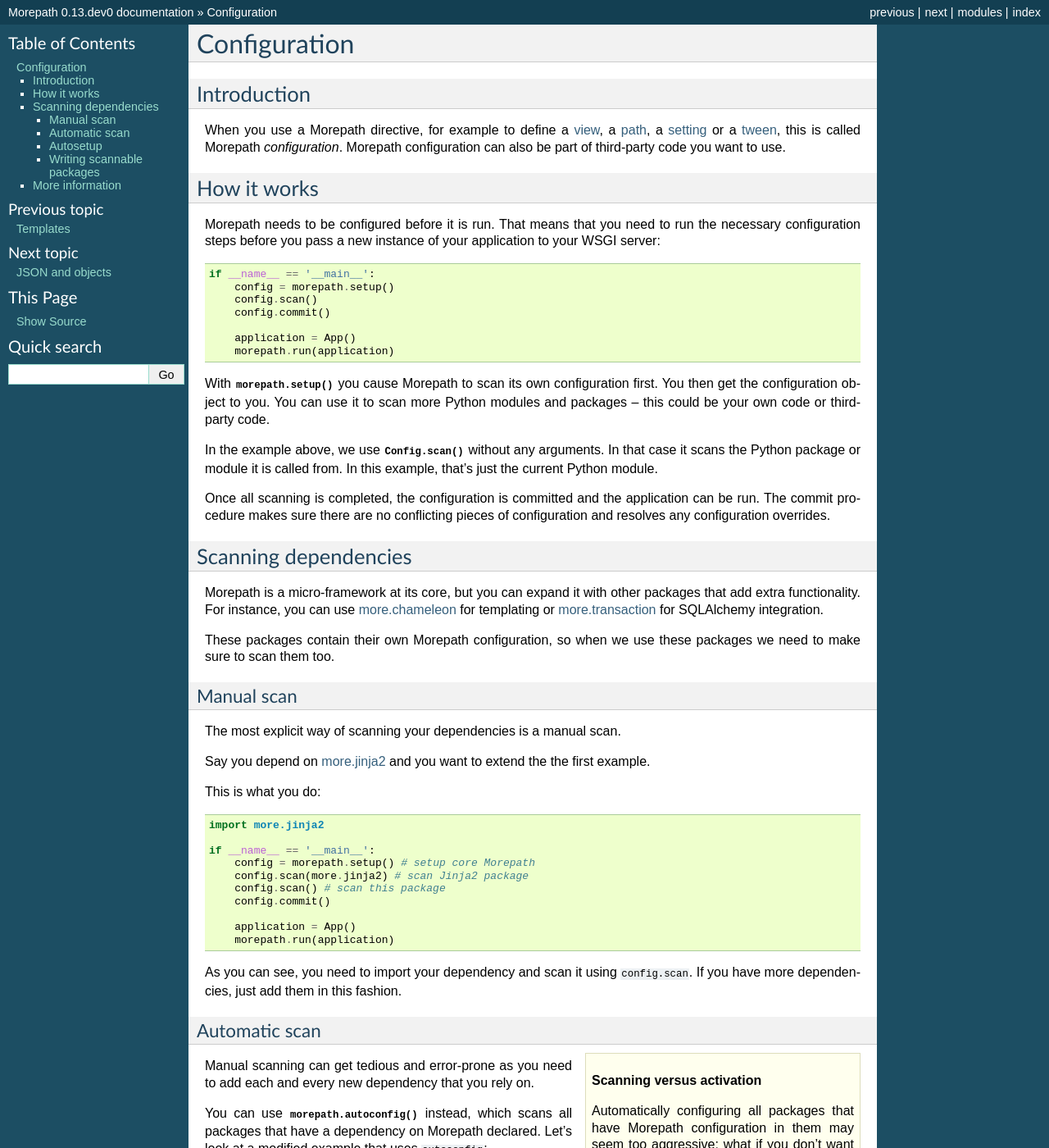
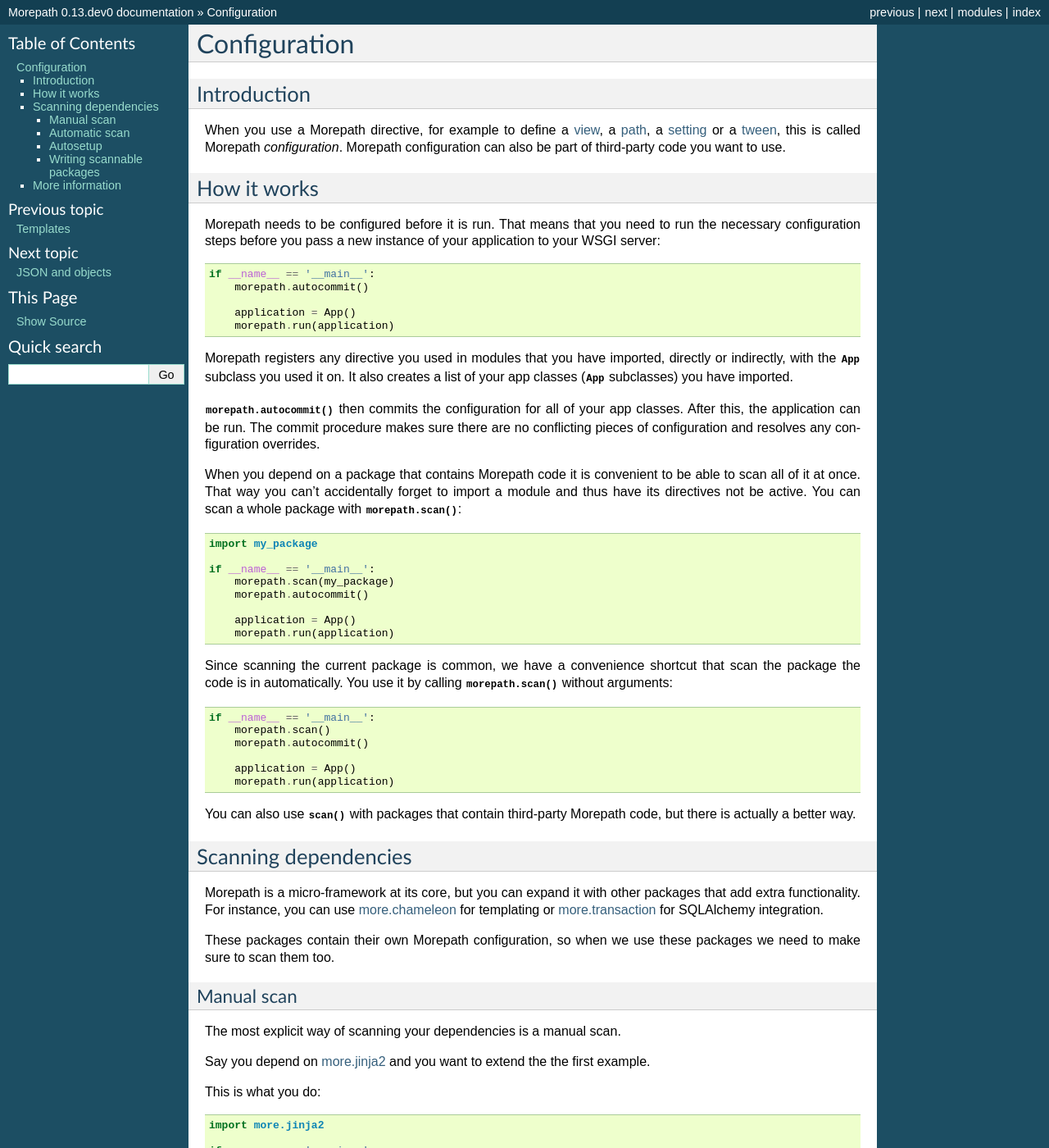
Before and after one commit to morepath/morepath, a Sphinx documentation site: the page built from doc/configuration.rst, in a window 1280 px wide and 1400 px high. Shown: the whole window at 82% size. Built offline with Sphinx 7.4.7, drawn with Linux system fonts in a browser that asks for light colours; some of the changed text lies outside the part shown.

Commit message:
Adjust this to the new system.

```diff
--- a/doc/configuration.rst
+++ b/doc/configuration.rst
@@ -18,26 +18,49 @@
 instance of your application to your WSGI server::
 
   if __name__ == '__main__':
-      config = morepath.setup()
-      config.scan()
-      config.commit()
+      morepath.autocommit()
 
       application = App()
       morepath.run(application)
 
-With :meth:`morepath.setup` you cause Morepath to scan its own configuration
-first. You then get the configuration object to you. You can use it to
-scan more Python modules and packages -- this could be your own code
-or third-party code.
+Morepath registers any directive you used in modules that you have
+imported, directly or indirectly, with the :class:`App` subclass you
+used it on. It also creates a list of your app classes (:class:`App`
+subclasses) you have imported.
 
-In the example above, we use :meth:`Config.scan` without any
-arguments. In that case it scans the Python package or module it is
-called from. In this example, that's just the current Python module.
+:func:`morepath.autocommit` then commits the configuration for all of
+your app classes. After this, the application can be run. The commit
+procedure makes sure there are no conflicting pieces of configuration
+and resolves any configuration overrides.
 
-Once all scanning is completed, the configuration is committed and the
-application can be run. The commit procedure makes sure there are no
-conflicting pieces of configuration and resolves any configuration
-overrides.
+When you depend on a package that contains Morepath code it is
+convenient to be able to scan all of it at once. That way you can't
+accidentally forget to import a module and thus have its directives
+not be active. You can scan a whole package with
+:func:`morepath.scan`::
+
+  import my_package
+
+  if __name__ == '__main__':
+      morepath.scan(my_package)
+      morepath.autocommit()
+
+      application = App()
+      morepath.run(application)
+
+Since scanning the current package is common, we have a convenience
+shortcut that scan the package the code is in automatically. You use
+it by calling :func:`morepath.scan` without arguments::
+
+  if __name__ == '__main__':
+      morepath.scan()
+      morepath.autocommit()
+
+      application = App()
+      morepath.run(application)
+
+You can also use :func:`scan` with packages that contain third-party
+Morepath code, but there is actually a better way.
 
 Scanning dependencies
 ---------------------
@@ -65,16 +88,15 @@
   import more.jinja2
 
   if __name__ == '__main__':
-      config = morepath.setup() # setup core Morepath
-      config.scan(more.jinja2) # scan Jinja2 package
-      config.scan() # scan this package
-      config.commit()
+      morepath.scan(more.jinja2) # scan Jinja2 package
+      morepath.scan() # scan this package
+      morepath.autocommit()
 
       application = App()
       morepath.run(application)
 
 As you can see, you need to import your dependency and scan it using
-``config.scan``. If you have more dependencies, just add them in this
+:func:`scan`. If you have more dependencies, just add them in this
 fashion.
 
 Automatic scan
@@ -97,33 +119,31 @@
 Manual scanning can get tedious and error-prone as you need to add
 each and every new dependency that you rely on.
 
-You can use :func:`morepath.autoconfig` instead, which scans all
+You can use :func:`autoscan` instead, which scans all
 packages that have a dependency on Morepath declared. Let's look at a
-modified example that uses ``autoconfig``::
+modified example that uses ``autoscan``::
 
   if __name__ == '__main__':
-      config = morepath.autoconfig()
-      config.scan()
-      config.commit()
+      morepath.autoscan()
+      morepath.scan()
+      morepath.autocommit()
 
       application = App()
       morepath.run(application)
 
-Note that we did not use ``morepath.setup`` anymore;
-:func:`morepath.autoconfig` does this for you already. As you can see,
-we also don't need to import any dependencies anymore. We still need
-to run ``config.scan`` without parameters however, so our own package
-or module gets scanned.
+As you can see, we also don't need to import or scan dependencies
+anymore. We still need to run :func:`scan` without parameters
+however, so our own package or module gets scanned.
 
-We can get rid of the `config.scan()` line if we move our own code
-into a proper Python project too.
+We can get rid of the :func:`scan` line if we move our own code into a
+proper Python project too.
 
 Autosetup
 ~~~~~~~~~
 
 In the previous example we still needed to scan the startup module
-itself, so that is why we need ``config.scan()``. We can get rid of
-that line by turning the code into a full Python project with its own
+itself, so that is why we need :func:`scan`. We can get rid of that
+line by turning the code into a full Python project with its own
 ``setup.py``. The ``setup.py`` looks like this::
 
   setup(name='myapp',
```
Also changed, not shown: doc/api.rst (+4 -11 lines), doc/installation.rst (+3 -4 lines).
